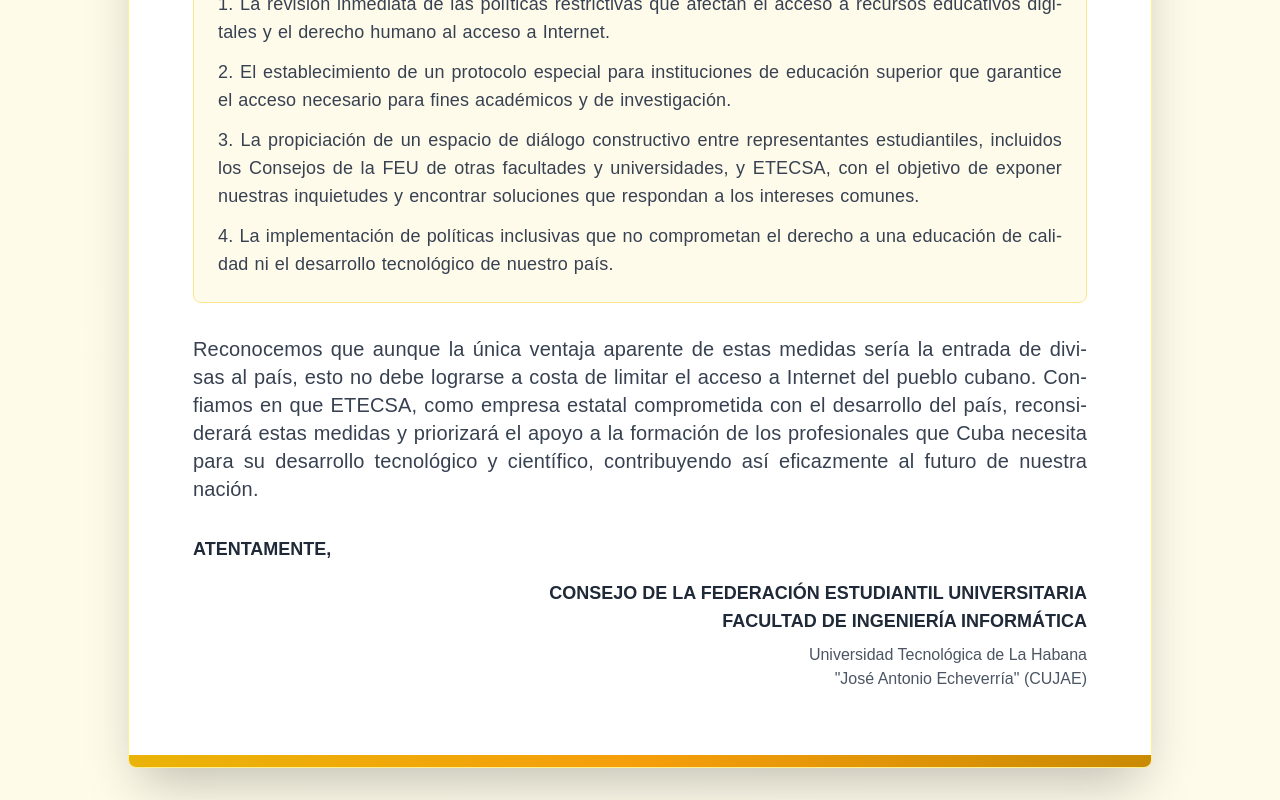
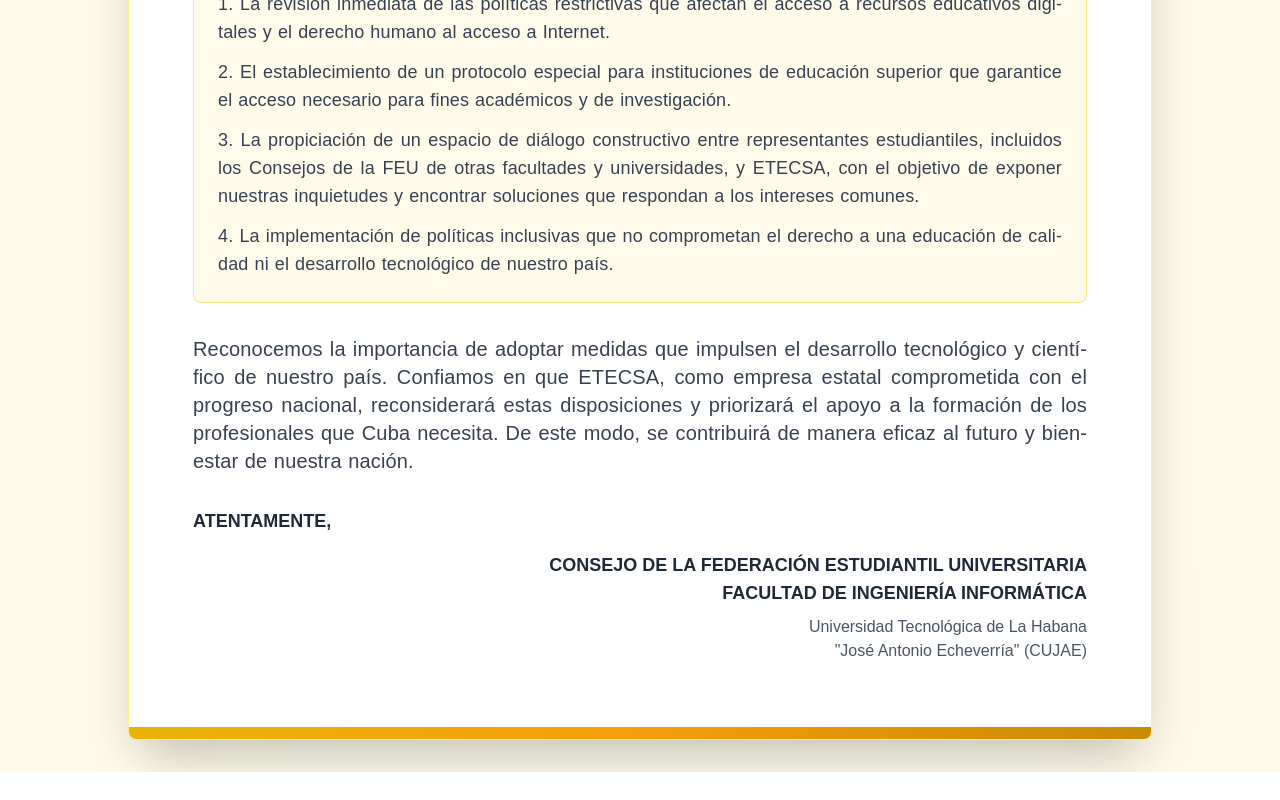
Before and after one commit to EduardoProfe666/carta-fii-etecsa, a Next.js app: page / in a window 1280 px wide. Shown: the part 1928-2728 px from the top of the page. After the commit the page ends 2700 px from the top, so only its background shows below. Built offline with nearby package versions, Linux system fonts and the light colour scheme.

Commit message:
Update carta-oficial.tsx

```diff
--- a/carta-oficial.tsx
+++ b/carta-oficial.tsx
@@ -216,14 +216,13 @@
             </div>
 
             <p className="text-md md:text-xl [hyphens:auto] [word-break:break-word] [overflow-wrap:break-word]">
-              Reconocemos que aunque la única ventaja aparente de estas medidas
-              sería la entrada de divisas al país, esto no debe lograrse a costa
-              de limitar el acceso a Internet del pueblo cubano. Confiamos en
-              que ETECSA, como empresa estatal comprometida con el desarrollo
-              del país, reconsiderará estas medidas y priorizará el apoyo a la
-              formación de los profesionales que Cuba necesita para su
-              desarrollo tecnológico y científico, contribuyendo así eficazmente
-              al futuro de nuestra nación.
+              Reconocemos la importancia de adoptar medidas que impulsen el
+              desarrollo tecnológico y científico de nuestro país. Confiamos en
+              que ETECSA, como empresa estatal comprometida con el progreso
+              nacional, reconsiderará estas disposiciones y priorizará el apoyo
+              a la formación de los profesionales que Cuba necesita. De este
+              modo, se contribuirá de manera eficaz al futuro y bienestar de
+              nuestra nación.
             </p>
           </div>
 
```
